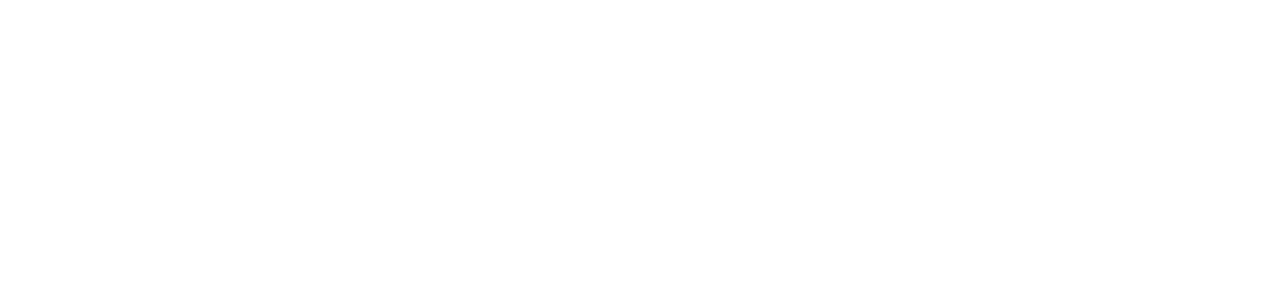
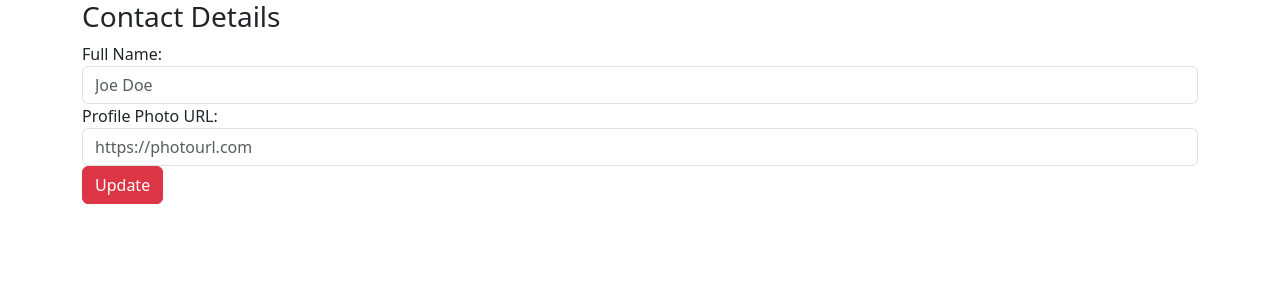
Before and after one commit to Gouravk73/expensetracker, a React (Create React App) app: page /profile in a window 1280 px wide. Before the commit this address had no page. Shown: the top 300 px of the page. Built offline with nearby package versions, Linux system fonts and the light colour scheme.

Commit message:
Complete your profile

```diff
--- a/src/App.js
+++ b/src/App.js
@@ -1,5 +1,6 @@
 import Home from './Components/Home'
 import Login from './Components/Login';
+import Profile from './Components/Profile';
 import SingUp from './Components/SingUp';
 import {BrowserRouter,Route,Routes} from 'react-router-dom';
 
@@ -8,8 +9,10 @@
     <BrowserRouter>
     <Routes>
         <Route path='/' element={<Home/>} />
-        <Route path="/login" element={<Login />} />
-        <Route path="/signup" element={<SingUp />} />
+        <Route path="/profile" element={<Profile/>} />
+
+        <Route path="/login" element={<Login/>} />
+        <Route path="/signup" element={<SingUp/>} />
         </Routes>
     </BrowserRouter>
   );
--- a/src/Components/Home.jsx
+++ b/src/Components/Home.jsx
@@ -1,8 +1,17 @@
-import React from 'react'
+import React, { useContext } from 'react'
+import { Link } from 'react-router-dom'
+import Context from '../store/Context';
 
 const Home = () => {
+  const loginCtx=useContext(Context);
+  console.log("home token",loginCtx.token)
   return (
-    <div>Welcome to Expense Tracker!!!!<hr/>  </div>
+    <div>
+      <div className="col d-flex justify-content-between" style={{padding:'5px'}}>
+        <p>Welcome to Expense Tracker!!!!</p>
+        <p>Your Profile is incomplete <Link to={'/profile'}>Complete Now</Link> </p>
+      </div>
+      <hr/>  </div>
   )
 }
 
--- a/src/Components/Login.jsx
+++ b/src/Components/Login.jsx
@@ -1,10 +1,12 @@
-import React, { useRef } from 'react';
+import React, { useContext, useRef } from 'react';
 import { useNavigate } from 'react-router-dom';
+import Context from '../store/Context';
 
 const Login = () => {
     const emailInput=useRef(null);
     const passwordInput=useRef(null);
     const navigate=useNavigate();
+    const loginCtx=useContext(Context);
 
     const handleLogin = (e) => {
         e.preventDefault();
@@ -28,7 +30,8 @@
                 })
             }
         }).then((data)=>{
-            console.log('login',data);
+            console.log('login',data.idToken);
+            loginCtx.login(data.idToken);
             navigate('/')
         }).catch((err)=>{
             alert(err);
--- /dev/null
+++ b/src/Components/Profile.jsx
@@ -0,0 +1,60 @@
+import React, { useContext, useRef } from 'react'
+import Context from '../store/Context';
+
+const Profile = () => {
+    const nameInput=useRef('');
+    const photoInput=useRef('');
+     const loginCtx=useContext(Context);
+  console.log("home token",loginCtx.token)
+    const submitHandler=(e)=>{
+        e.preventDefault();
+        const name=nameInput.current.value;
+        const photo=photoInput.current.value;
+        const token=loginCtx.token
+        fetch('https://identitytoolkit.googleapis.com/v1/accounts:update?key=AIzaSyBjr9ZJeo5m2w0r_5eOv3iWq4I17shym4Y',{
+            method:"post",
+            body:JSON.stringify({
+                idToken:token,
+                displayName:name,
+                photoUrl:photo,
+                returnSecureToken:true,
+            }),
+            headers:{
+                'content-type': 'application/json'
+            }
+        }).then((res)=>{
+            if(res.ok)return res.json();
+            else{
+                return res.json().then((data)=>{
+                    throw new Error(data.error.message)
+                })
+            }
+        }).then((data)=>{
+            console.log(data);
+        }).catch((err)=>{
+            console.log(err);
+        })
+    }
+  return (
+    <div>
+        <div className="container">
+            <div className="row">
+                <h3>Contact Details</h3>
+                <form action="" onSubmit={submitHandler}>
+                    <div className="form-group">
+                            <label htmlFor="email">Full Name: </label>
+                            <input type="text" id='email' className="form-control" placeholder='Joe Doe' required ref={nameInput}/>
+                    </div>
+                    <div className="form-group">
+                            <label htmlFor="email">Profile Photo URL: </label>
+                            <input type="text" id='email' className="form-control" placeholder='https://photourl.com' required ref={photoInput}/>
+                    </div>
+                    <button className='btn btn-danger'>Update</button>
+                </form>
+            </div>
+        </div>
+    </div>
+  )
+}
+
+export default Profile
--- a/src/index.js
+++ b/src/index.js
@@ -2,10 +2,16 @@
 import ReactDOM from 'react-dom/client';
 import App from './App';
 import 'bootstrap/dist/css/bootstrap.min.css';
+import LoginContext from "./store/LoginContext";
 
 const root = ReactDOM.createRoot(document.getElementById('root'));
 root.render(
   <React.StrictMode>
+    <LoginContext>
+
     <App />
+    </LoginContext>
+
   </React.StrictMode>
+
 );
--- /dev/null
+++ b/src/store/Context.jsx
@@ -0,0 +1,7 @@
+import { createContext } from "react";
+
+const Context=createContext({
+    token:'',
+    login:(token)=>{},
+})
+export default Context;
--- /dev/null
+++ b/src/store/LoginContext.jsx
@@ -0,0 +1,21 @@
+import React, { useState } from 'react'
+import Context from'./Context'
+const LoginContext = (props) => {
+    const[token,setToken]=useState('');
+    const loginHandler=(token)=>{
+        setToken(token)
+    }
+
+
+    const loginContextValue={
+        token:token,
+        login:loginHandler
+    }
+  return (
+     <Context.Provider value={loginContextValue}>
+        {props.children}
+     </Context.Provider>
+  )
+}
+
+export default LoginContext
```
